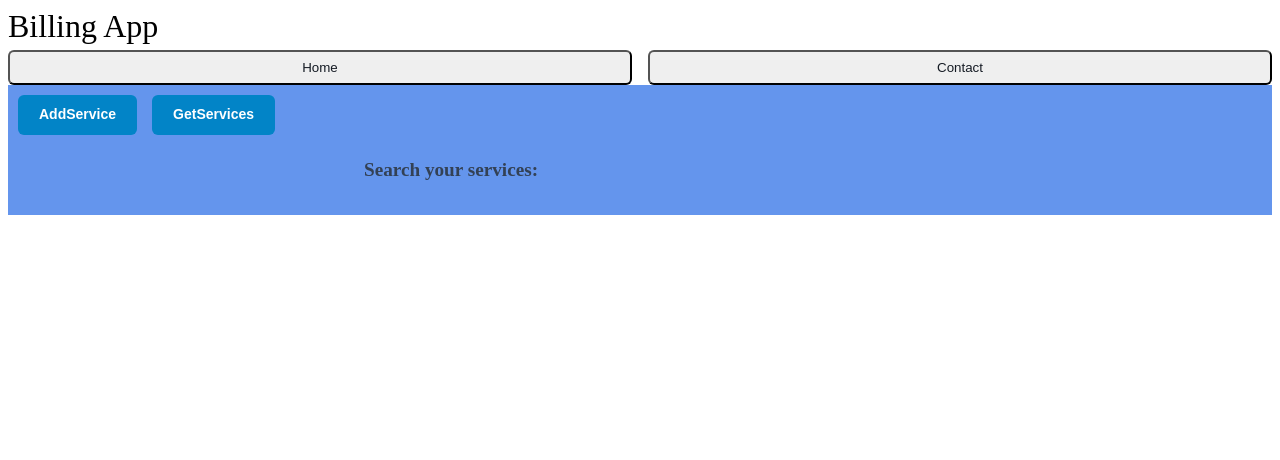
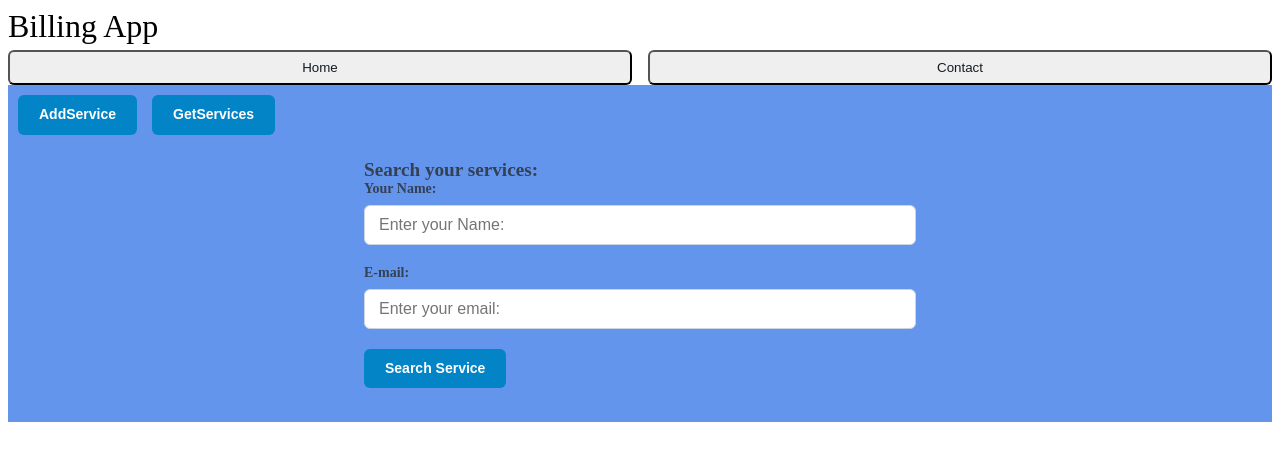
Before and after one commit to ingRicardo/billing-app, an Angular app: page / in a window 1280 px wide. Both pictures are taken after a click on the button "GetServices". Shown: the top 460 px of the page. Built offline with nearby package versions, Linux system fonts and the light colour scheme.

Commit message:
search form added

```diff
--- a/src/app/components/home/home.html
+++ b/src/app/components/home/home.html
@@ -58,11 +58,22 @@
     </form>
   }
   @if(getServiceFlag()){
-        <form class="form-container">
+    <form class="form-container">
         <div>
           <label class="mainlabel">Search your services:</label>
         </div>
-        </form>
+        <div class="form-group">
+            <label for="namese">Your Name: </label>
+            <input type="text" [(ngModel)]="namese" name="namese" id="namese" placeholder="Enter your Name: ">
+        </div>
+        <div class="form-group">
+            <label for="emailse">E-mail: </label>
+            <input type="email" [(ngModel)]="emailse" name="emailse" id="emailse" placeholder="Enter your email: ">
+        </div>
+        <div class="button-group">
+            <button type="button" class="btn btn-primary" (click)="searchService()" [disabled]="isSearching()" >Search Service</button>
+        </div>
+      </form>
 
   }
 </div>
--- a/src/app/components/home/home.ts
+++ b/src/app/components/home/home.ts
@@ -34,8 +34,21 @@ export class Home {
   addServiceFlag = signal<boolean>(true);
   getServiceFlag = signal<boolean>(false);
 
+  namese = signal<string>('');
+  emailse = signal<string>('');
+
   ngOnInit(): void {
     //this.billService.getAll().subscribe();
+  }
+
+  searchService(){
+
+
+  }
+
+  isSearching(){
+
+
   }
 
   showGetServ() {
```
